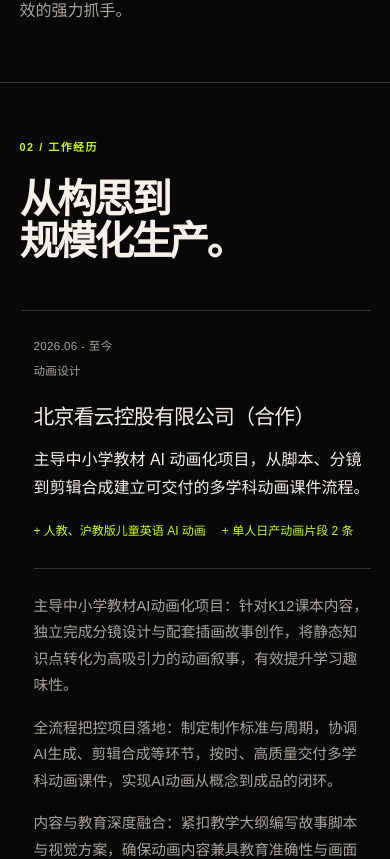
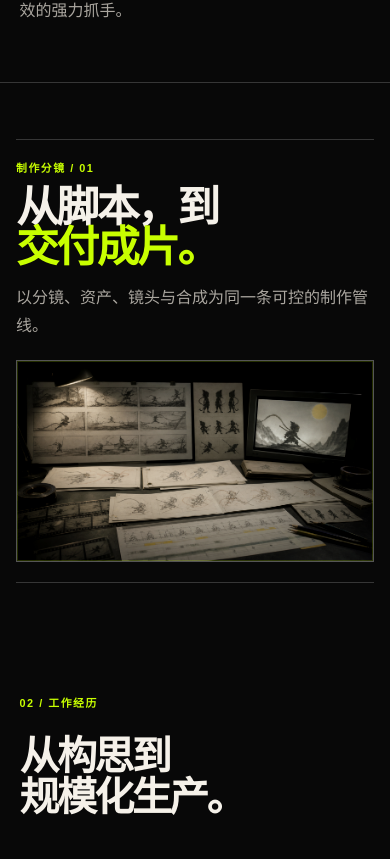
Before and after one commit to QoQ2055/qinchuan-ai, a Next.js app: page / in a window 390 px wide. Shown: the part 1914-2773 px from the top of the page. Built offline with nearby package versions, Linux system fonts and the light colour scheme.

Commit message:
feat: add editorial storyboard modules

```diff
--- a/app/globals.css
+++ b/app/globals.css
@@ -311,6 +311,69 @@ a:focus-visible {
   line-height: 1.8;
 }
 
+.visual-dossier {
+  display: grid;
+  grid-template-columns: minmax(12rem, 0.8fr) minmax(0, 1.55fr);
+  gap: clamp(1.5rem, 4vw, 4rem);
+  align-items: end;
+  max-width: min(calc(100% - 3rem), 86rem);
+  margin: clamp(4rem, 9vw, 8rem) auto;
+  padding-block: clamp(1.25rem, 3vw, 2rem);
+  border-block: 1px solid var(--rule);
+}
+
+.visual-dossier-reverse {
+  grid-template-columns: minmax(0, 1.55fr) minmax(12rem, 0.8fr);
+}
+
+.visual-dossier-reverse .visual-dossier-copy {
+  order: 2;
+}
+
+.visual-dossier figure {
+  position: relative;
+  margin: 0;
+  overflow: hidden;
+  border: 1px solid var(--rule-strong);
+  background: #111;
+}
+
+.visual-dossier figure::after {
+  position: absolute;
+  inset: 0;
+  border: 1px solid rgba(200, 255, 0, 0.18);
+  content: "";
+  pointer-events: none;
+}
+
+.visual-dossier img {
+  display: block;
+  width: 100%;
+  aspect-ratio: 16 / 9;
+  object-fit: cover;
+  filter: saturate(0.78) contrast(1.08);
+}
+
+.visual-dossier-copy h2 {
+  margin: 0.65rem 0 1rem;
+  font-size: clamp(2rem, 4vw, 4.75rem);
+  font-weight: 700;
+  line-height: 0.95;
+  letter-spacing: -0.06em;
+}
+
+.visual-dossier-copy h2 em {
+  color: var(--signal);
+  font-style: normal;
+}
+
+.visual-dossier-copy p:last-child {
+  max-width: 24rem;
+  margin: 0;
+  color: var(--muted);
+  line-height: 1.75;
+}
+
 .experience {
   display: block;
 }
@@ -348,10 +411,10 @@ a:focus-visible {
 }
 
 .dossier-meta {
-  color: var(--muted);
-  font-size: 0.72rem;
+  color: #c7c4bc;
+  font-size: clamp(0.9rem, 1vw, 1rem);
   letter-spacing: 0.03em;
-  line-height: 1.55;
+  line-height: 1.65;
 }
 
 .dossier-meta p {
@@ -660,6 +723,28 @@ a:focus-visible {
   }
 }
 
+@media (max-width: 640px) {
+  .visual-dossier,
+  .visual-dossier-reverse {
+    grid-template-columns: 1fr;
+    gap: 1.25rem;
+    max-width: min(calc(100% - 2rem), 40rem);
+    margin-block: 3.5rem;
+  }
+
+  .visual-dossier-reverse .visual-dossier-copy {
+    order: 0;
+  }
+
+  .visual-dossier-copy h2 {
+    font-size: clamp(2.15rem, 11vw, 3.6rem);
+  }
+
+  .dossier-meta {
+    font-size: 0.88rem;
+  }
+}
+
 @media (max-width: 380px) {
   .site-nav {
     align-items: flex-start;
--- a/app/page.tsx
+++ b/app/page.tsx
@@ -163,6 +163,17 @@ export default function Home() {
         </div>
       </section>
 
+      <section className="visual-dossier" aria-labelledby="pipeline-dossier-title">
+        <div className="visual-dossier-copy">
+          <p className="section-index">制作分镜 / 01</p>
+          <h2 id="pipeline-dossier-title">从脚本，到<br /><em>交付成片。</em></h2>
+          <p>以分镜、资产、镜头与合成为同一条可控的制作管线。</p>
+        </div>
+        <figure>
+          <img src="/images/ai-storyboard-pipeline.png" loading="lazy" alt="AI 动画制作管线的手绘分镜档案" />
+        </figure>
+      </section>
+
       <section id="experience" className="section experience" aria-labelledby="experience-title">
         <div className="experience-heading"><p className="section-index">02 / 工作经历</p><h2 id="experience-title">从构思到<br />规模化生产。</h2></div>
         <div className="experience-list">
@@ -179,6 +190,17 @@ export default function Home() {
         </div>
       </section>
 
+      <section className="visual-dossier visual-dossier-reverse" aria-labelledby="director-dossier-title">
+        <div className="visual-dossier-copy">
+          <p className="section-index">制作分镜 / 02</p>
+          <h2 id="director-dossier-title">镜头、资产与<br /><em>节奏同频。</em></h2>
+          <p>把 AI 漫剧的叙事判断落实到每一帧可交付的画面里。</p>
+        </div>
+        <figure>
+          <img src="/images/ai-storyboard-director.png" loading="lazy" alt="AI 短剧导演监看动画资产的手绘分镜档案" />
+        </figure>
+      </section>
+
       <section id="projects" className="section projects" aria-labelledby="projects-title">
         <p className="section-index">03 / 项目与资历</p>
         <div><h2 id="projects-title">设计，是可被<br /><em>验证的系统。</em></h2><div className="project-grid">{projects.map(([title, meta, detail]) => <article className="project-dossier" key={title}><p className="project-meta">{meta}</p><h3>{title}</h3><p>{detail}</p></article>)}</div></div>
```
Also changed, not shown: 1 other file (tests, documents, lock files or other folders).
